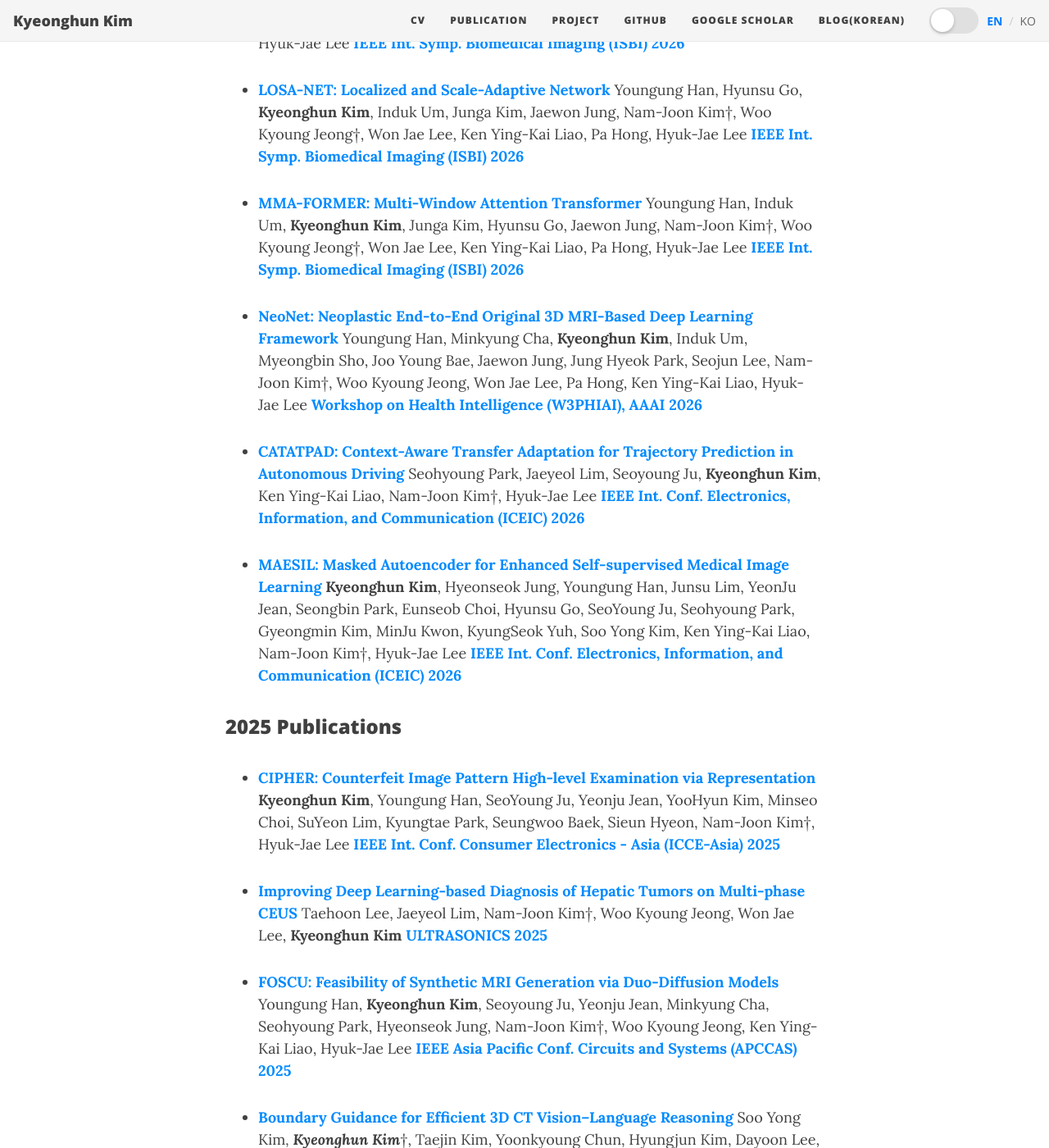
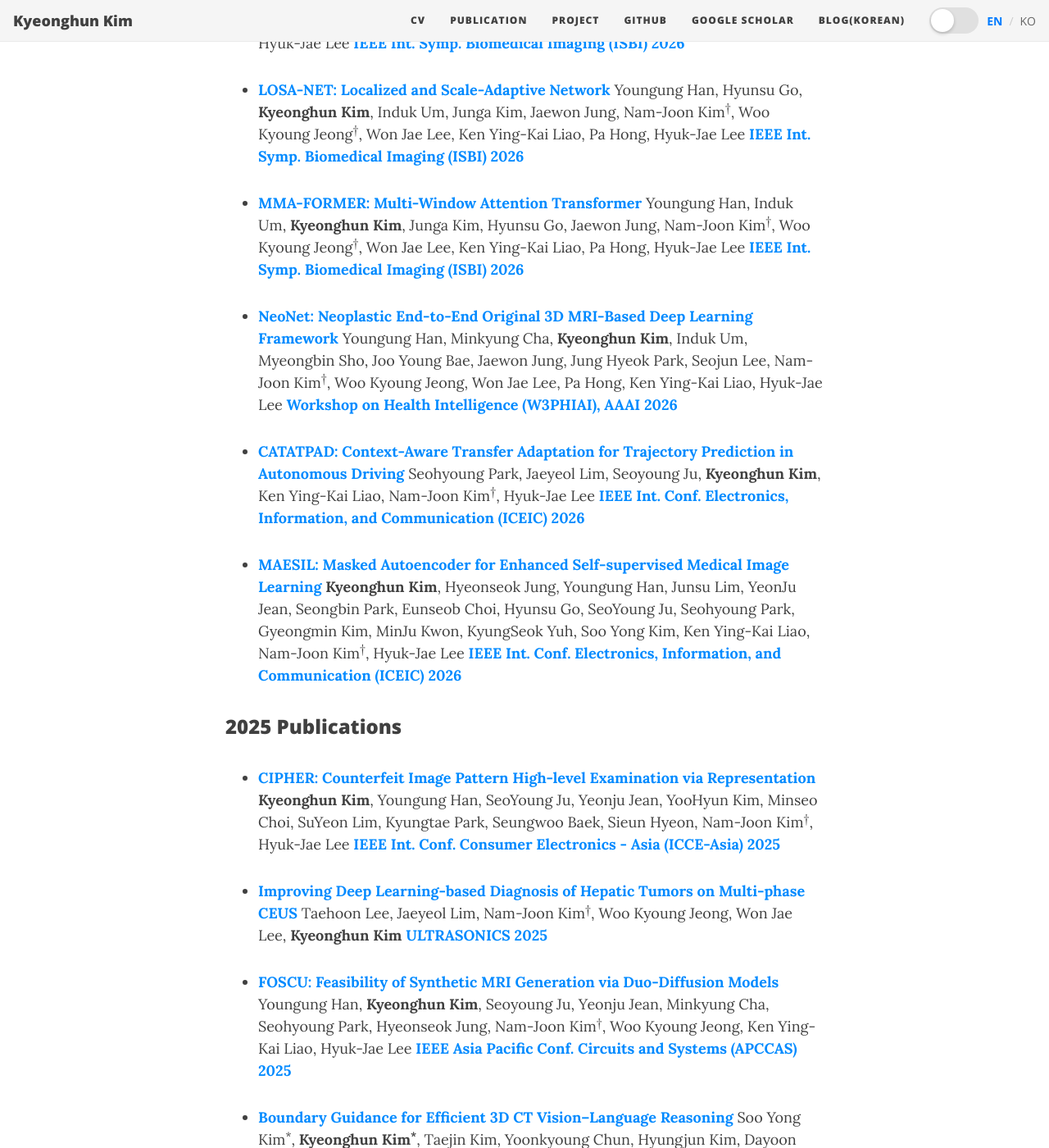
Before and after one commit to khkim1729/khkim1729.github.io, a Jekyll site: the page built from publication.md, in a window 1280 px wide and 1400 px high, scrolled down 606 px. Shown: the whole window at 82% size. Built offline with Jekyll 4.4.1, drawn with Linux system fonts in a browser that asks for light colours; nearby versions of some CDN libraries; some of the changed text lies outside the part shown.

Commit message:
Fix author notation formatting in publications
- Correct co-first author notation for Boundary Guidance and Dental Caries papers
- Format all corresponding author (†) and co-first author (*) markers as superscript
- Ensure proper academic citation formatting standards

```diff
--- a/publication.md
+++ b/publication.md
@@ -12,49 +12,49 @@ I can also be found on [Google Scholar](https://scholar.google.com/citations?use
 ### 2026 Publications
 
 - **[3D-LLDM: Label-Guided 3D Latent Diffusion Model](https://drive.google.com/file/d/1vAzN0kGJcB5YubmK4JvNFUgaqlec4kzZ/view?usp=sharing)**
-  **Kyeonghun Kim**, Jaehyeok Bae, Youngung Han, Joo Young Bae, Seoyoung Ju, Junsu Lim, Gyeongmin Kim, Nam-Joon Kim†, Woo Kyoung Jeong, Ken Ying-Kai Liao, Won Jae Lee, Pa Hong, Hyuk-Jae Lee
+  **Kyeonghun Kim**, Jaehyeok Bae, Youngung Han, Joo Young Bae, Seoyoung Ju, Junsu Lim, Gyeongmin Kim, Nam-Joon Kim<sup>†</sup>, Woo Kyoung Jeong, Ken Ying-Kai Liao, Won Jae Lee, Pa Hong, Hyuk-Jae Lee
   [**IEEE Int. Symp. Biomedical Imaging (ISBI) 2026**](https://biomedicalimaging.org/2026/)
 
 - **[LOSA-NET: Localized and Scale-Adaptive Network](https://drive.google.com/file/d/13yCLS1jSmsWlOd7VjjoABJ5YA25Txp6d/view?usp=drive_link)**
-  Youngung Han, Hyunsu Go, **Kyeonghun Kim**, Induk Um, Junga Kim, Jaewon Jung, Nam-Joon Kim†, Woo Kyoung Jeong†, Won Jae Lee, Ken Ying-Kai Liao, Pa Hong, Hyuk-Jae Lee
+  Youngung Han, Hyunsu Go, **Kyeonghun Kim**, Induk Um, Junga Kim, Jaewon Jung, Nam-Joon Kim<sup>†</sup>, Woo Kyoung Jeong<sup>†</sup>, Won Jae Lee, Ken Ying-Kai Liao, Pa Hong, Hyuk-Jae Lee
   [**IEEE Int. Symp. Biomedical Imaging (ISBI) 2026**](https://biomedicalimaging.org/2026/)
 
 - **[MMA-FORMER: Multi-Window Attention Transformer](https://drive.google.com/file/d/1wKsqz8qM2F1Df0TzCgvO6uHj0OcTmgXB/view?usp=sharing)**
-  Youngung Han, Induk Um, **Kyeonghun Kim**, Junga Kim, Hyunsu Go, Jaewon Jung, Nam-Joon Kim†, Woo Kyoung Jeong†, Won Jae Lee, Ken Ying-Kai Liao, Pa Hong, Hyuk-Jae Lee
+  Youngung Han, Induk Um, **Kyeonghun Kim**, Junga Kim, Hyunsu Go, Jaewon Jung, Nam-Joon Kim<sup>†</sup>, Woo Kyoung Jeong<sup>†</sup>, Won Jae Lee, Ken Ying-Kai Liao, Pa Hong, Hyuk-Jae Lee
   [**IEEE Int. Symp. Biomedical Imaging (ISBI) 2026**](https://biomedicalimaging.org/2026/)
 
 - **[NeoNet: Neoplastic End-to-End Original 3D MRI-Based Deep Learning Framework](https://drive.google.com/file/d/1n-K14d7oETo-OodkfQxFz1x8yJIDqeaP/view?usp=drive_link)**
-  Youngung Han, Minkyung Cha, **Kyeonghun Kim**, Induk Um, Myeongbin Sho, Joo Young Bae, Jaewon Jung, Jung Hyeok Park, Seojun Lee, Nam-Joon Kim†, Woo Kyoung Jeong, Won Jae Lee, Pa Hong, Ken Ying-Kai Liao, Hyuk-Jae Lee
+  Youngung Han, Minkyung Cha, **Kyeonghun Kim**, Induk Um, Myeongbin Sho, Joo Young Bae, Jaewon Jung, Jung Hyeok Park, Seojun Lee, Nam-Joon Kim<sup>†</sup>, Woo Kyoung Jeong, Won Jae Lee, Pa Hong, Ken Ying-Kai Liao, Hyuk-Jae Lee
   [**Workshop on Health Intelligence (W3PHIAI), AAAI 2026**](http://w3phiai2026.w3phi.com/index.html)
 
 - **[CATATPAD: Context-Aware Transfer Adaptation for Trajectory Prediction in Autonomous Driving](https://drive.google.com/file/d/1pbx3GqrjKrbdPdqqV6FhekjAXgu3IOqk/view)**
-  Seohyoung Park, Jaeyeol Lim, Seoyoung Ju, **Kyeonghun Kim**, Ken Ying-Kai Liao, Nam-Joon Kim†, Hyuk-Jae Lee
+  Seohyoung Park, Jaeyeol Lim, Seoyoung Ju, **Kyeonghun Kim**, Ken Ying-Kai Liao, Nam-Joon Kim<sup>†</sup>, Hyuk-Jae Lee
   [**IEEE Int. Conf. Electronics, Information, and Communication (ICEIC) 2026**](https://iceic.org/2026/)
 
 - **[MAESIL: Masked Autoencoder for Enhanced Self-supervised Medical Image Learning](https://drive.google.com/file/d/1saWbcEu17BOUgGZUKTnXILk4p4EZ3P7G/view)**
-  **Kyeonghun Kim**, Hyeonseok Jung, Youngung Han, Junsu Lim, YeonJu Jean, Seongbin Park, Eunseob Choi, Hyunsu Go, SeoYoung Ju, Seohyoung Park, Gyeongmin Kim, MinJu Kwon, KyungSeok Yuh, Soo Yong Kim, Ken Ying-Kai Liao, Nam-Joon Kim†, Hyuk-Jae Lee
+  **Kyeonghun Kim**, Hyeonseok Jung, Youngung Han, Junsu Lim, YeonJu Jean, Seongbin Park, Eunseob Choi, Hyunsu Go, SeoYoung Ju, Seohyoung Park, Gyeongmin Kim, MinJu Kwon, KyungSeok Yuh, Soo Yong Kim, Ken Ying-Kai Liao, Nam-Joon Kim<sup>†</sup>, Hyuk-Jae Lee
   [**IEEE Int. Conf. Electronics, Information, and Communication (ICEIC) 2026**](https://iceic.org/2026/)
 
 ### 2025 Publications
 
 - **[CIPHER: Counterfeit Image Pattern High-level Examination via Representation](https://drive.google.com/file/d/124Vg2U4MSRy7rE5PKpa56FxUznbmTaJM/view)**
-  **Kyeonghun Kim**, Youngung Han, SeoYoung Ju, Yeonju Jean, YooHyun Kim, Minseo Choi, SuYeon Lim, Kyungtae Park, Seungwoo Baek, Sieun Hyeon, Nam-Joon Kim†, Hyuk-Jae Lee
+  **Kyeonghun Kim**, Youngung Han, SeoYoung Ju, Yeonju Jean, YooHyun Kim, Minseo Choi, SuYeon Lim, Kyungtae Park, Seungwoo Baek, Sieun Hyeon, Nam-Joon Kim<sup>†</sup>, Hyuk-Jae Lee
   [**IEEE Int. Conf. Consumer Electronics - Asia (ICCE-Asia) 2025**](https://icce-asia2025.org/2025/)
 
 - **[Improving Deep Learning-based Diagnosis of Hepatic Tumors on Multi-phase CEUS](https://drive.google.com/file/d/1iyHjwofS3oMK8-FA3a3_1LYQYClR_6Nu/view?usp=drive_link)**
-  Taehoon Lee, Jaeyeol Lim, Nam-Joon Kim†, Woo Kyoung Jeong, Won Jae Lee, **Kyeonghun Kim**
+  Taehoon Lee, Jaeyeol Lim, Nam-Joon Kim<sup>†</sup>, Woo Kyoung Jeong, Won Jae Lee, **Kyeonghun Kim**
   [**ULTRASONICS 2025**](https://www.sciencedirect.com/journal/ultrasonics)
 
 - **[FOSCU: Feasibility of Synthetic MRI Generation via Duo-Diffusion Models](https://drive.google.com/file/d/1H_ZA14jrUSSB8iZbK_7qLR87pa5pYR03/view?usp=drive_link)**
-  Youngung Han, **Kyeonghun Kim**, Seoyoung Ju, Yeonju Jean, Minkyung Cha, Seohyoung Park, Hyeonseok Jung, Nam-Joon Kim†, Woo Kyoung Jeong, Ken Ying-Kai Liao, Hyuk-Jae Lee
+  Youngung Han, **Kyeonghun Kim**, Seoyoung Ju, Yeonju Jean, Minkyung Cha, Seohyoung Park, Hyeonseok Jung, Nam-Joon Kim<sup>†</sup>, Woo Kyoung Jeong, Ken Ying-Kai Liao, Hyuk-Jae Lee
   [**IEEE Asia Pacific Conf. Circuits and Systems (APCCAS) 2025**](https://apccas2025.org/)
 
 - **[Boundary Guidance for Efficient 3D CT Vision–Language Reasoning](https://drive.google.com/file/d/13YIO9V-VDYWp17jj_XIqw6yQtfTMPc5n/view?usp=sharing)**
-  Soo Yong Kim*, **Kyeonghun Kim***†, Taejin Kim, Yoonkyoung Chun, Hyungjun Kim, Dayoon Lee, Jeongmin Shin, Pa Hong, Nam-Joon Kim†
+  Soo Yong Kim<sup>*</sup>, **Kyeonghun Kim<sup>*</sup>**, Taejin Kim, Yoonkyoung Chun, Hyungjun Kim, Dayoon Lee, Jeongmin Shin, Pa Hong, Nam-Joon Kim<sup>†</sup>
   [**Workshop on Emerging LLM/LMM Applications in Medical Imaging (ELAMI), MICCAI 2025**](https://hula-ai.github.io/LLM-MI-MICCAI-2025/)
 
 - **[Automated Dental Caries Segmentation in Panoramic Radiographs Using Dual-Stage Deep Learning](https://drive.google.com/file/d/1jJxbRKOkLpanblrDQ87WrLCrm75rtEvA/view?usp=sharing)**
-  Jihun Kim*, **Kyeonghun Kim***, Jong-yeol Lee, Yeongseok Seo, Dohyun Chun†
+  Jihun Kim<sup>*</sup>, **Kyeonghun Kim<sup>*</sup>**, Jong-yeol Lee, Yeongseok Seo, Dohyun Chun<sup>†</sup>
   [**Workshop on Machine Learning in Medical Imaging (MLMI), MICCAI 2025**](https://sites.google.com/view/mlmi2025/)
 
 ### NVIDIA GTC 2026 Poster Presentations
```
